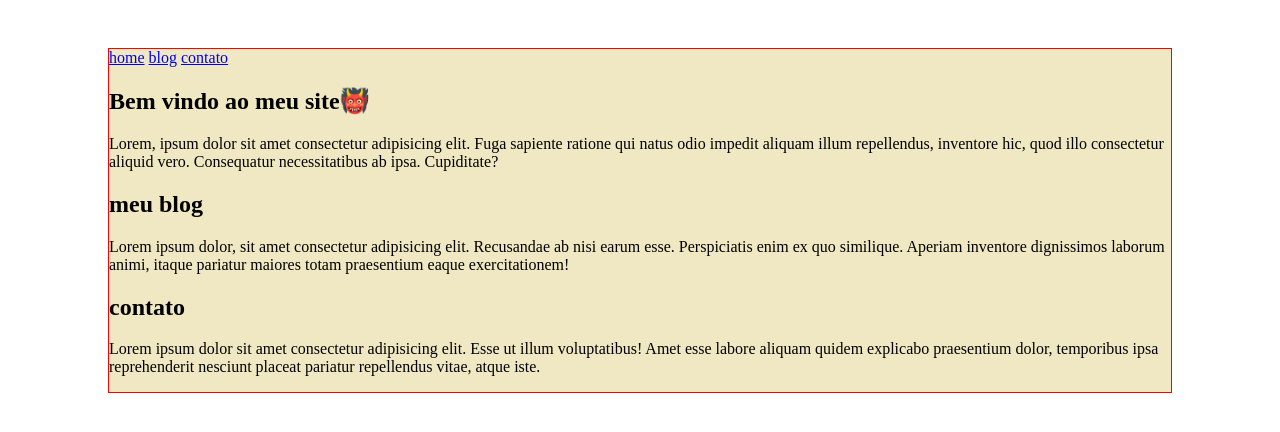
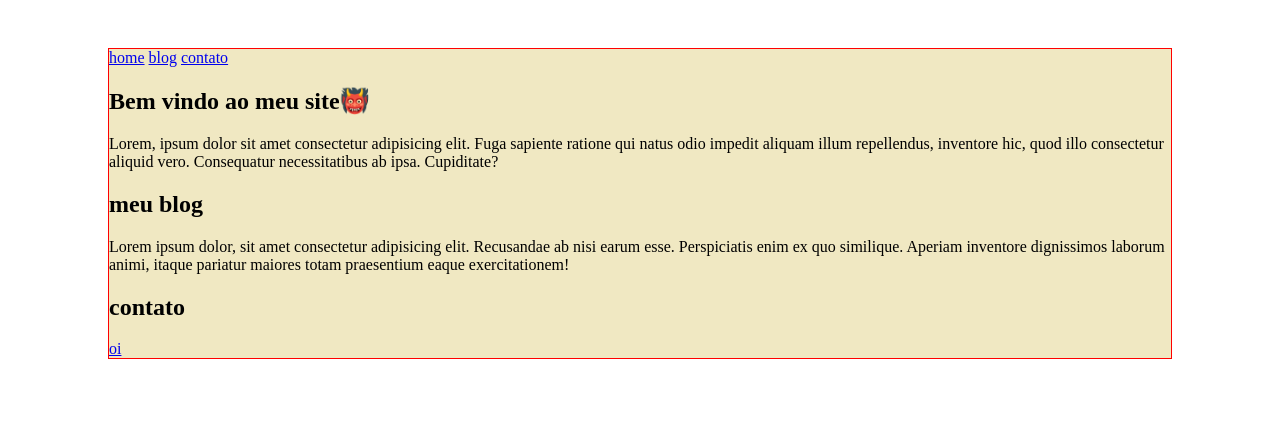
Before and after one commit to luccas-goncallves/Projeto-2, a plain HTML site: page index.html in a window 1280 px wide. Drawn offline with Linux system fonts and the light colour scheme.

Commit message:
mudança

```diff
--- a/index.html
+++ b/index.html
@@ -32,8 +32,7 @@
                 <h2>
                     contato
                 </h2>
-                <p>Lorem ipsum dolor sit amet consectetur adipisicing elit. Esse ut illum voluptatibus! Amet esse labore aliquam quidem explicabo praesentium dolor, temporibus ipsa reprehenderit nesciunt placeat pariatur repellendus vitae, atque iste.
-                </p>
+                <a href="./style.css">oi</a>
             </section>
         </main>
     </div>
```
